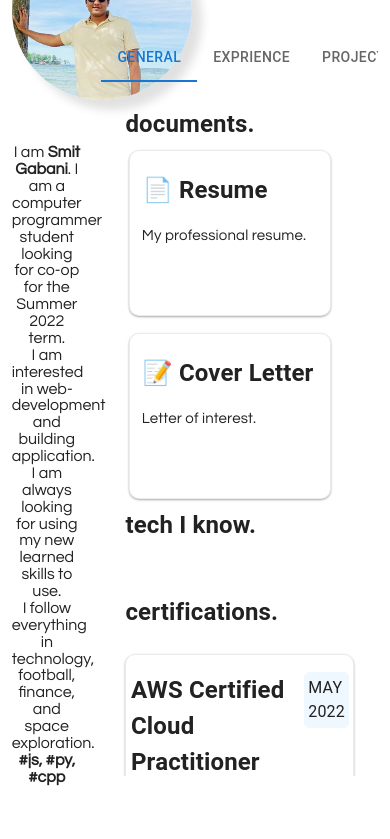
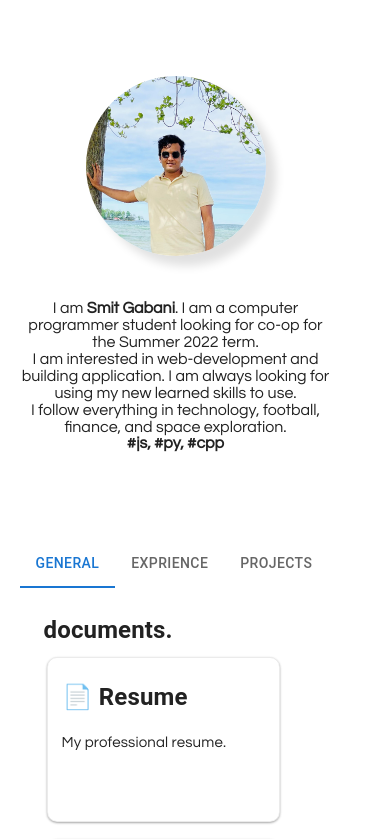
Before and after one commit to smitgabani/smitgabani.github.io, a Next.js app: page / in a window 390 px wide. Shown: the top 839 px of the page. Built offline with nearby package versions, Linux system fonts and the light colour scheme; some icons are missing.

Commit message:
responsive

```diff
--- a/pages/components/Content.jsx
+++ b/pages/components/Content.jsx
@@ -52,7 +52,7 @@ export default function Content() {
   };
 
   return (
-    <div className={styles.content}>
+    <div className="content">
       <>
         <Tabs
           component="span"
--- a/pages/components/Profile.jsx
+++ b/pages/components/Profile.jsx
@@ -1,44 +1,73 @@
-import React from 'react'
-import styles from '../../styles/Home.module.css'
+import React from "react";
+import styles from "../../styles/Home.module.css";
 
 export default function Profile() {
   return (
-    <div className={styles.profile}>
+    <div className="profile">
       <div id="img-container">
-				<img src="smitgabani.jpg" alt="" className="profile-pic"/>
-			</div><br/><br/>
-			<div id="user">
-
+        <img src="smitgabani.jpg" alt="" className="profile-pic" />
       </div>
+      <br />
+      <br />
+      <div id="user"></div>
       <div id="about">
         <p>
-					I am <span style={{fontWeight: 1000}}>Smit Gabani</span>. I am a computer programmer student looking for co-op for the Summer 2022 term.
+          I am <span style={{ fontWeight: 1000 }}>Smit Gabani</span>. I am a
+          computer programmer student looking for co-op for the Summer 2022
+          term.
         </p>
         <p>
-					I am interested in web-development and building application. I am always looking for using my new learned skills to use.
+          I am interested in web-development and building application. I am
+          always looking for using my new learned skills to use.
         </p>
         <p>
-					I follow everything in technology, football, finance, and space exploration.
+          I follow everything in technology, football, finance, and space
+          exploration.
         </p>
-				<p style={{fontWeight:"bolder"}}>
-					#js, #py, #cpp
-				</p>
+        <p style={{ fontWeight: "bolder" }}>#js, #py, #cpp</p>
       </div>
       <div id="socials">
         <div className="socials">
-					<span style={{display:"block"}}><a href="https://linkedin.com/in/smit-gabani/" target="_blank"
-						className="socials"><i className="fab fa-linkedin-in"></i></a></span>
-					<span style={{display:"block"}}><a href="https://github.com/smitgabani/" target="_blank" className="socials"><i
-						className="fab fa-github"></i></a></span>
-					<span style={{display:"block"}}><a href="https://twitter.com/SmitGabani7/" target="_blank"
-						className="socials"><i className="fab fa-twitter"></i></a></span>
-					<span style={{display:"block"}}><a href="mailto: gabanismit11@gmail.com" target="_blank"
-						className="socials"><i className="fas fa-envelope"></i></a></span>
+          <span style={{ display: "block" }}>
+            <a
+              href="https://linkedin.com/in/smit-gabani/"
+              target="_blank"
+              className="socials"
+            >
+              <i className="fab fa-linkedin-in"></i>
+            </a>
+          </span>
+          <span style={{ display: "block" }}>
+            <a
+              href="https://github.com/smitgabani/"
+              target="_blank"
+              className="socials"
+            >
+              <i className="fab fa-github"></i>
+            </a>
+          </span>
+          <span style={{ display: "block" }}>
+            <a
+              href="https://twitter.com/SmitGabani7/"
+              target="_blank"
+              className="socials"
+            >
+              <i className="fab fa-twitter"></i>
+            </a>
+          </span>
+          <span style={{ display: "block" }}>
+            <a
+              href="mailto: gabanismit11@gmail.com"
+              target="_blank"
+              className="socials"
+            >
+              <i className="fas fa-envelope"></i>
+            </a>
+          </span>
         </div>
         <div className="sidebar__inner "></div>
       </div>
-			<div id="end">
+      <div id="end"></div>
     </div>
-    </div>
-  )
+  );
 }
--- a/styles/custom.css
+++ b/styles/custom.css
@@ -1,3 +1,23 @@
+.profile {
+  width: 24vw;
+    padding: 4vh 3vw;
+    height: 92vh;
+    display: flex;
+    flex-direction: column;
+    justify-content: center;
+    text-align: center;
+    background-size: cover !important;
+    background-repeat: no-repeat;
+    position: fixed;
+    color: var(--text-color) !important;
+}
+.content {
+  width: 100%;
+  padding: 4vh 3vw;
+  height: 92vh;
+  display: inline-block;
+  padding-left: 26vw;
+}
 .articles img {
   width: 30%;
   height: auto !important;
@@ -261,7 +281,7 @@
     width: 100vw;
 }
 @media (max-width: 800px) {
-    #profile {
+    .profile {
       width: 90vw;
       padding-top: 15vh;
       padding-bottom: 4vh;
@@ -277,7 +297,7 @@
     .sidebar__inner::after {
         display: none;
     }
-    #content {
+    .content {
       width: 90vw;
       padding: 4vh 5vw;
       height: auto;
```
Lines whose indentation alone changed are shown as unchanged.
